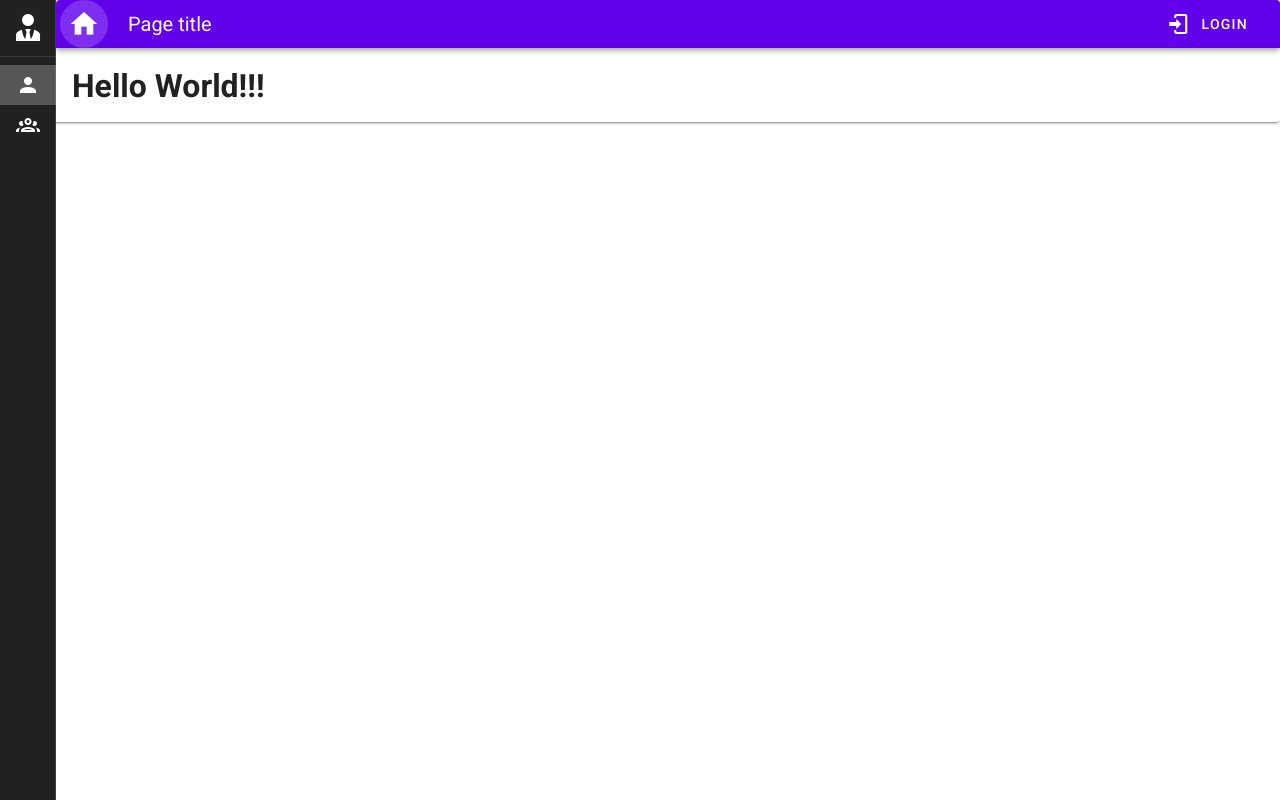
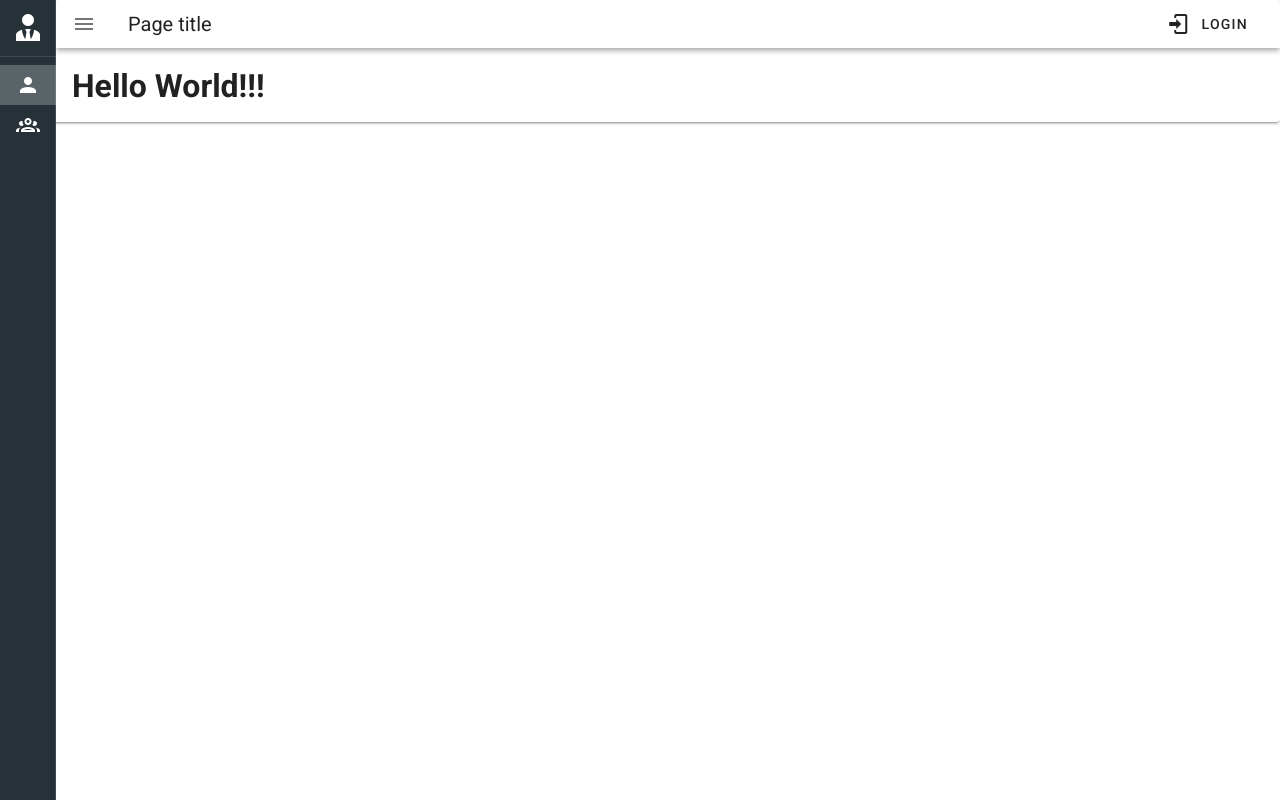
Before and after one commit to Alfraganus/teleshka, a Vue app in the folder frontend/: page / in a window 1280 px wide. Built offline with nearby package versions, Linux system fonts and the light colour scheme.

Commit message:
app va navigatsiya

```diff
--- a/frontend/src/views/layouts/Layout.vue
+++ b/frontend/src/views/layouts/Layout.vue
@@ -1,9 +1,7 @@
 <template>
   <v-card>
-    <v-app-bar color="deep-purple accent-4" dense dark app>
-      <v-btn icon to="/">
-        <v-icon size="32">mdi-home</v-icon>
-      </v-btn>
+    <v-app-bar color="white" dense app>
+      <v-app-bar-nav-icon @click="mini = !mini"></v-app-bar-nav-icon>
 
       <v-toolbar-title>Page title</v-toolbar-title>
 
@@ -13,7 +11,7 @@
         <v-icon style="margin-right: 10px">mdi-login</v-icon>Login
       </v-btn>
     </v-app-bar>
-    <v-navigation-drawer v-model="drawer" :mini-variant.sync="mini" class="grey darken-4" dark permanent app>
+    <v-navigation-drawer v-model="drawer" :mini-variant.sync="mini" class="blue-grey darken-4" dark permanent app>
       <v-list-item class="px-2">
         <v-list-item-avatar>
           <v-icon size="36">mdi-account-tie</v-icon>
```
